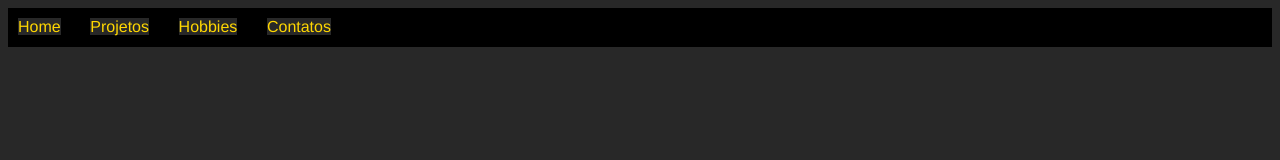
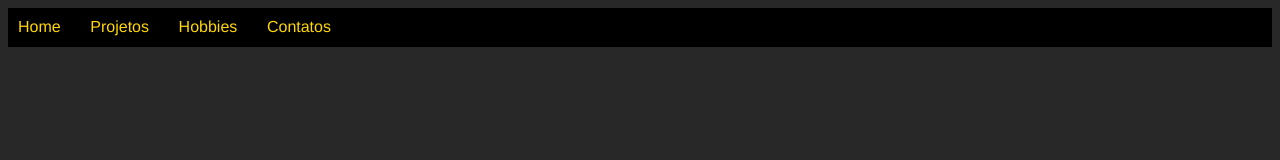
Before and after one commit to Akainor/Web-Design, a plain HTML site: page Aula_3_Tarefa/index.html in a window 1280 px wide. Drawn offline with Linux system fonts and the light colour scheme.

Commit message:
index fix

```diff
--- a/Aula_3_Tarefa/index.html
+++ b/Aula_3_Tarefa/index.html
@@ -8,10 +8,10 @@
 </head>
 <body>
     <nav>
-        <li><a href="Home.html" class="link">Home</a></li>
-        <li><a href="Projetos.html" class="link">Projetos</a></li>
-        <li><a href="Hobbies.html" class="link">Hobbies</a></li>
-        <li><a href="Contatos.html" class="link">Contatos</a></li>
+        <li><a href="Home.html">Home</a></li>
+        <li><a href="Projetos.html">Projetos</a></li>
+        <li><a href="Hobbies.html">Hobbies</a></li>
+        <li><a href="Contatos.html">Contatos</a></li>
     </nav>
 </body>
 </html>
```
